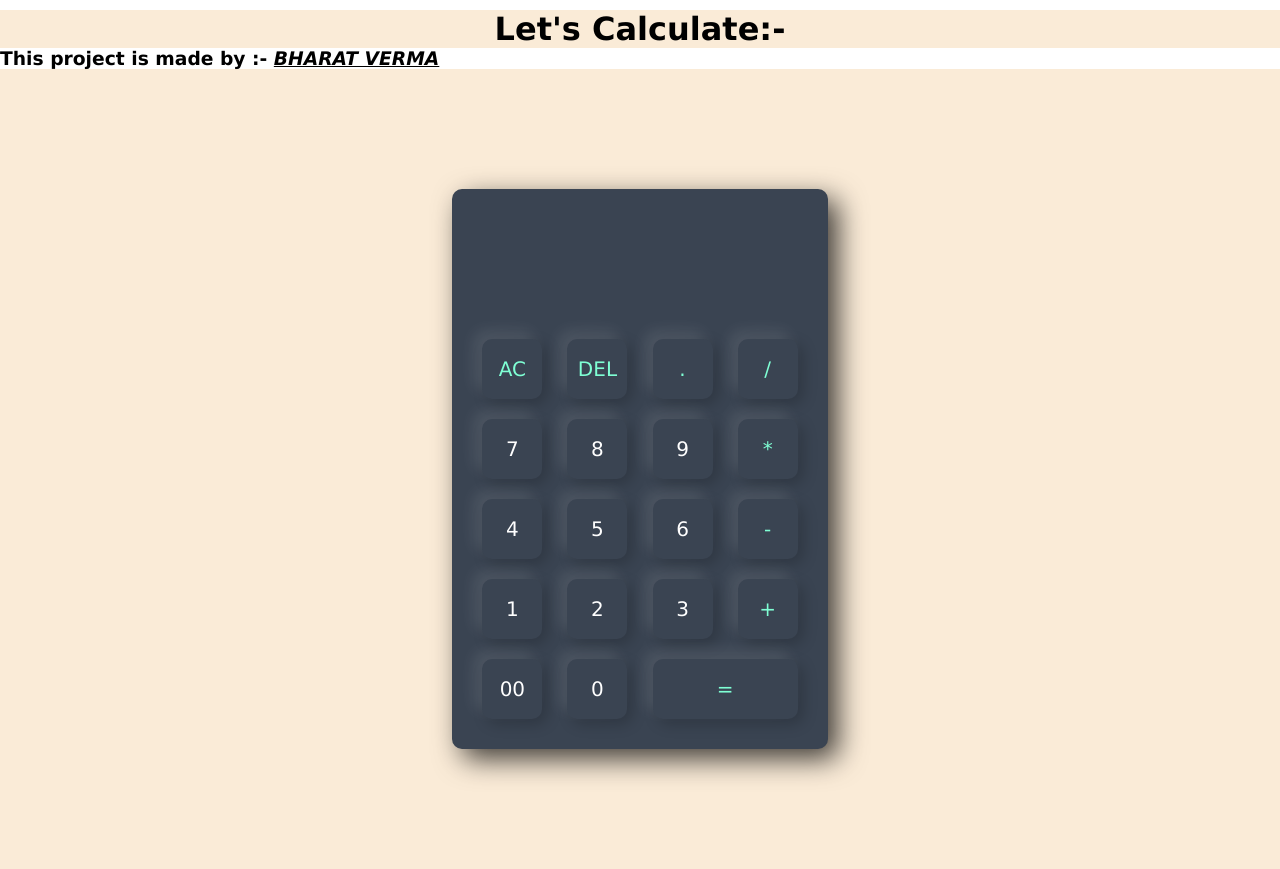
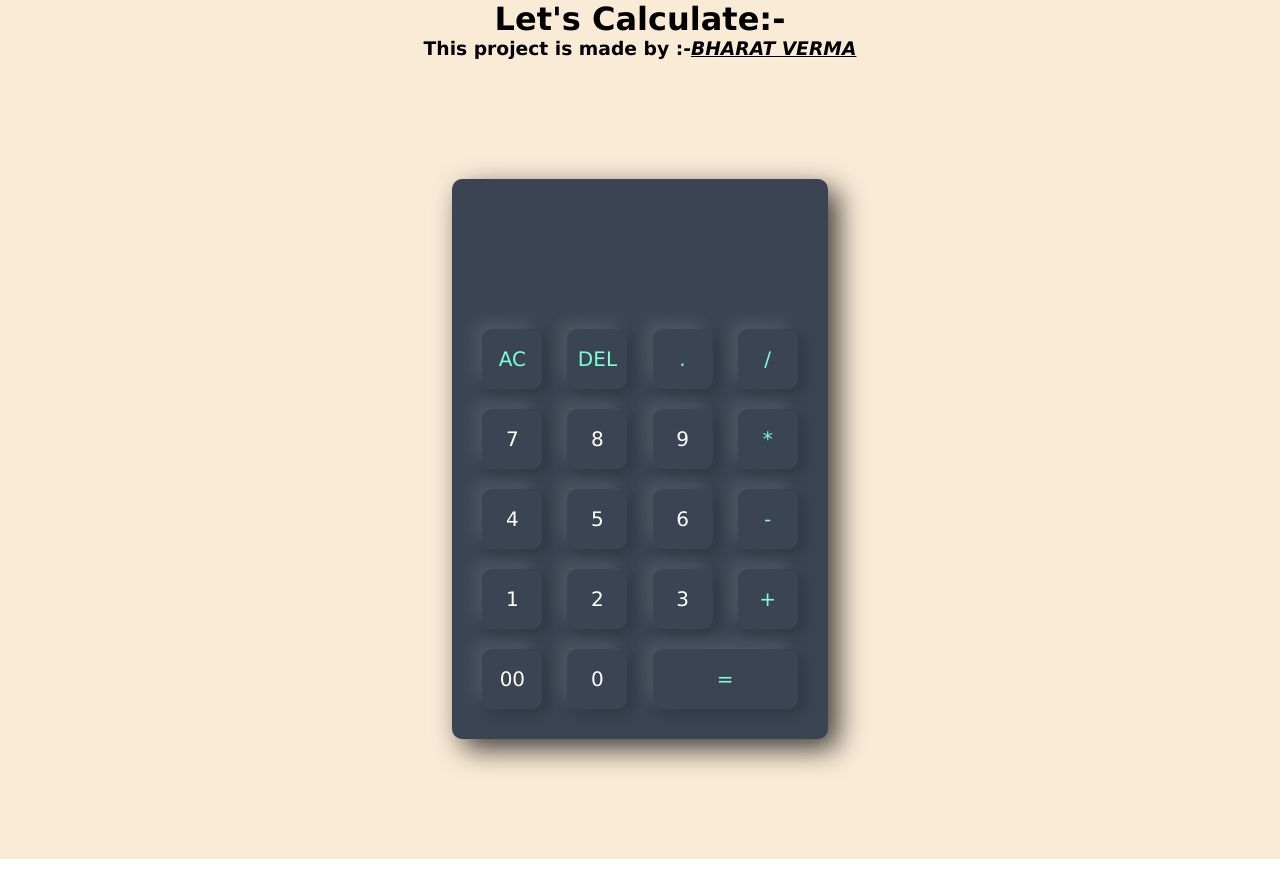
Before and after one commit to Bharat-vivek/CODSOFT, a plain HTML site: page index.htm in a window 1280 px wide. Drawn offline with Linux system fonts and the light colour scheme.

Commit message:
Update index.css

```diff
--- a/index.css
+++ b/index.css
@@ -57,9 +57,8 @@ form input.operator {
     color: aquamarine;
 }
 
-h1 {
+h1 ,h3 {
     display: flex;
     justify-content: center;
-    margin-top: 10px;
     background-color: antiquewhite;
 }
```
